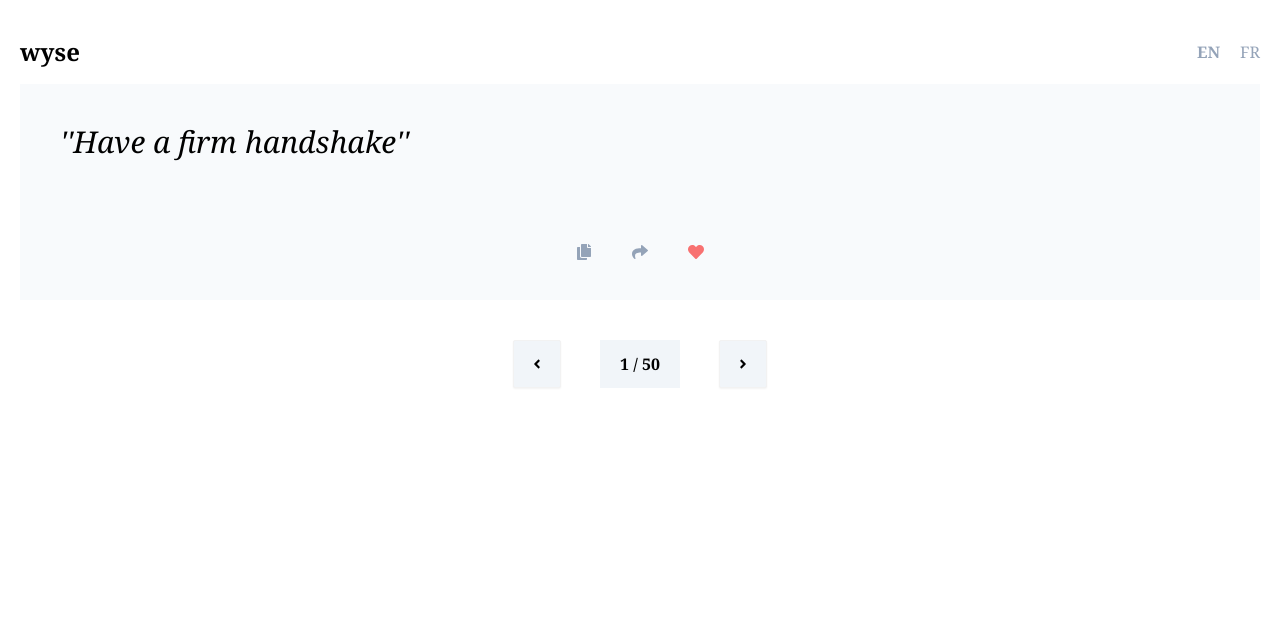
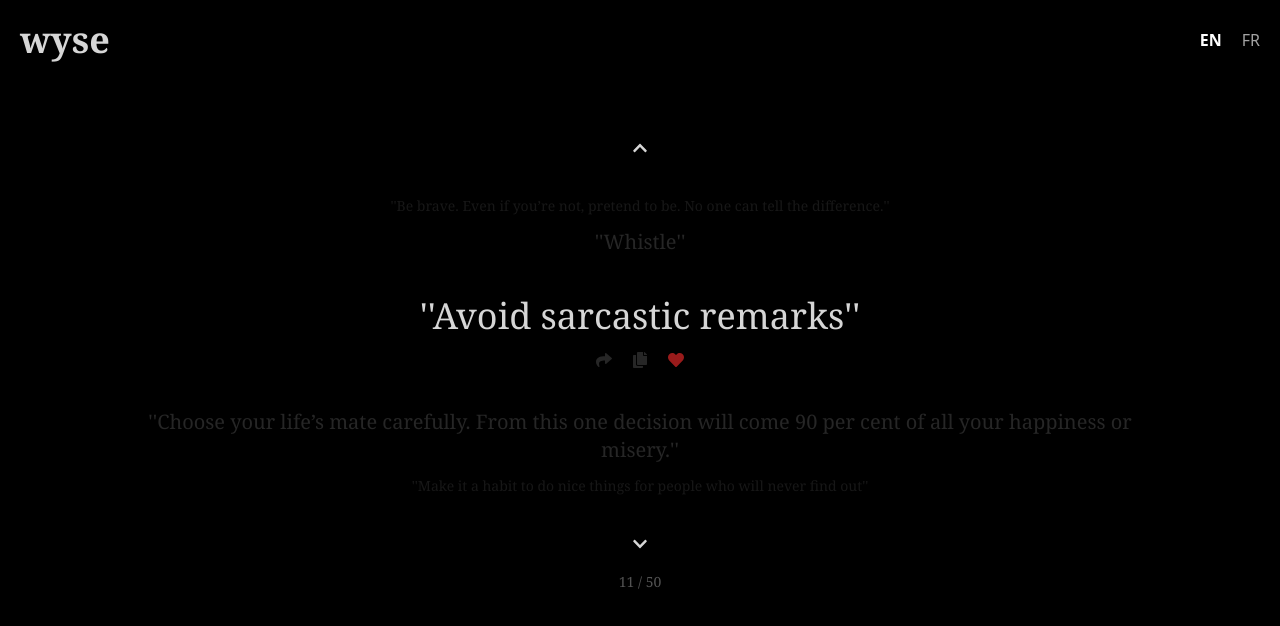
Before and after one commit to ethantaylan/wyse, a React (Vite) app: page /quotes in a window 1280 px wide. Shown: the top 626 px of the page. Built offline with nearby package versions, Linux system fonts and the light colour scheme.

Commit message:
feat: black version

```diff
--- a/package.json
+++ b/package.json
@@ -20,11 +20,13 @@
     "react": "^18.2.0",
     "react-dom": "^18.2.0",
     "react-icons": "^5.0.1",
-    "react-router-dom": "^6.22.3"
+    "react-router-dom": "^6.22.3",
+    "react-transition-group": "^4.4.5"
   },
   "devDependencies": {
     "@types/react": "^18.2.72",
     "@types/react-dom": "^18.2.19",
+    "@types/react-transition-group": "^4.4.10",
     "@typescript-eslint/eslint-plugin": "^7.4.0",
     "@typescript-eslint/parser": "^7.2.0",
     "@vitejs/plugin-react": "^4.2.1",
--- a/src/App.tsx
+++ b/src/App.tsx
@@ -7,7 +7,7 @@ import { Welcome } from "./pages/welcome";
 
 export default function App() {
   const springs = useSpring({
-    config: { duration: 1500 },
+    config: { duration: 3500 },
     from: { opacity: 0 },
     to: { opacity: 1 },
   });
--- a/src/components/select-langage.tsx
+++ b/src/components/select-langage.tsx
@@ -23,7 +23,10 @@ export const SelectLangage: FC = () => {
         <button
           key={l}
           onClick={() => handleLangageDispatch(l)}
-          className={clsx("hover:font-black text-slate-400", l === langage && "font-black text-black")}
+          className={clsx(
+            "hover:font-bold hover:text-white font-sans text-neutral-400",
+            l === langage && "font-black text-white",
+          )}
         >
           {l.toUpperCase()}
         </button>
--- a/src/pages/quotes.tsx
+++ b/src/pages/quotes.tsx
@@ -1,82 +1,92 @@
-import { animated, useSpring } from "@react-spring/web";
 import { FC, useState } from "react";
 import {
-  FaAngleLeft,
-  FaAngleRight,
+  FaChevronDown,
+  FaChevronUp,
   FaCopy,
   FaHeart,
   FaShare,
 } from "react-icons/fa";
+import { useNavigate } from "react-router-dom";
 import { SelectLangage } from "../components/select-langage";
 import { en } from "../constants/advices/en";
 import { fr } from "../constants/advices/fr";
 import { useLangageState } from "../context";
-import { useNavigate } from "react-router-dom";
 
 export const Quotes: FC = () => {
   const { langage } = useLangageState();
 
-  const [index, setIndex] = useState<number>(0);
+  const [index, setIndex] = useState<number>(10);
 
+  const navigate = useNavigate();
+
+  const twoLastQuote = langage === "fr" ? fr[index - 2] : en[index - 2];
+
+  const lastQuote = langage === "fr" ? fr[index - 1] : en[index - 1];
   const quote = langage === "fr" ? fr[index] : en[index];
+  const nextQuote = langage === "fr" ? fr[index + 1] : en[index + 1];
 
-  const navigate = useNavigate()
+  const twoNextQuote = langage === "fr" ? fr[index + 2] : en[index + 2];
 
-  const springs = useSpring({
-    config: { duration: 1500 },
-    from: { opacity: 0 },
-    to: { opacity: 1 },
-  });
+  const q = "''";
 
   return (
     <div className="h-screen w-screen p-5 font-serif flex flex-col">
-      <div className="flex my-4 justify-between">
-        <span onClick={() => navigate('/')} className="font-bold cursor-pointer text-2xl">wyse</span>
+      <div className="flex justify-between">
+        <span className="text-4xl font-bold">wyse</span>
         <SelectLangage />
       </div>
 
-      <div className="flex relative flex-col bg-slate-50 p-10">
-        <animated.div
-          style={{ ...springs }}
-          className="text-3xl min-h-20 italic"
-        >
-          {"''"}
-          {quote}
-          {"''"}
-        </animated.div>
+      <div className="flex items-center justify-center">
+        <div className="flex flex-col max-w-5xl text-center text-4xl items-center justify-center mt-20">
+          <FaChevronUp
+            onClick={() => setIndex(index - 1)}
+            className="mb-10 text-base cursor-pointer"
+          />
 
-        <div className="flex mt-10 gap-10 justify-center items-center">
-          <button className="text-slate-400 hover:text-slate-600">
-            <FaCopy />
-          </button>
+          <div className="flex text-sm items-center text-neutral-900 justify-center">
+            {q}
+            {twoLastQuote}
+            {q}
+          </div>
 
-          <button className="text-slate-400 hover:text-slate-600">
-            <FaShare />
-          </button>
+          <div className="flex text-xl mt-3 items-center text-neutral-800 justify-center">
+            {q}
+            {lastQuote}
+            {q}
+          </div>
 
-          <button className="text-red-400 hover:text-red-600">
-            <FaHeart />
-          </button>
+          <div className="flex items-center flex-col py-10">
+            {q}
+            {quote}
+            {q}
+            <div className="flex mt-4 gap-5">
+              <FaShare className="text-neutral-800 text-base" />
+              <FaCopy className="text-neutral-800 text-base" />
+              <FaHeart className="text-red-800 text-base" />
+            </div>
+          </div>
+
+          <div className="flex text-xl items-center text-neutral-800 justify-center">
+            {q}
+            {nextQuote}
+            {q}
+          </div>
+
+          <div className="flex text-sm mt-3 items-center text-neutral-900 justify-center">
+            {q}
+            {twoNextQuote}
+            {q}
+          </div>
+
+          <FaChevronDown
+            onClick={() => setIndex(index + 1)}
+            className="mt-10 text-base cursor-pointer"
+          />
+
+          <span className="my-5 text-sm text-neutral-600">
+            {index + 1} / 50
+          </span>
         </div>
-      </div>
-
-      <div className="join flex justify-center items-center gap-10 mt-10">
-        <button
-          className="btn bg-slate-100"
-          onClick={() => setIndex(index - 1)}
-        >
-          <FaAngleLeft />
-        </button>
-        <span className="p-3 px-5 font-bold bg-slate-100">
-          {index + 1} / 50
-        </span>
-
-        <button
-          className="btn bg-slate-100"
-          onClick={() => setIndex(index + 1)}
-        >
-          <FaAngleRight />
-        </button>
       </div>
     </div>
   );
--- a/src/pages/welcome.tsx
+++ b/src/pages/welcome.tsx
@@ -1,26 +1,19 @@
+import { animated } from "@react-spring/web";
+import { useEffect } from "react";
 import { useNavigate } from "react-router-dom";
-import { SelectLangage } from "../components/select-langage";
-import { useLangageState } from "../context";
 
 export const Welcome = () => {
   const navigate = useNavigate();
-  const { langage } = useLangageState();
+
+  useEffect(() => {
+    setTimeout(() => {
+      navigate("/quotes");
+    }, 2000);
+  }, []);
 
   return (
-    <div className="font-serif flex items-center justify-center w-screen h-screen">
-      <div className="flex flex-col items-center">
-        <h1 className="mb-5 font-black text-5xl">wyse</h1>
-
-        <SelectLangage />
-
-
-        <button
-          onClick={() => navigate("/quotes")}
-          className="mt-10 hover:font-bold"
-        >
-          {langage === "fr" ? "Entrer" : "Enter"}
-        </button>
-      </div>
-    </div>
+    <animated.div className="flex h-screen w-screen justify-center font-serif items-center">
+      <h1 className="mb-5 font-black text-3xl">wyse</h1>
+    </animated.div>
   );
 };
--- a/tailwind.config.js
+++ b/tailwind.config.js
@@ -8,7 +8,7 @@ export default {
     extend: {},
   },
   daisyui: {
-    themes: ["lofi"],
+    themes: ["black"],
   },
   plugins: [daisyui],
 };
```
Also changed, not shown: 1 other file (tests, documents, lock files or other folders).
